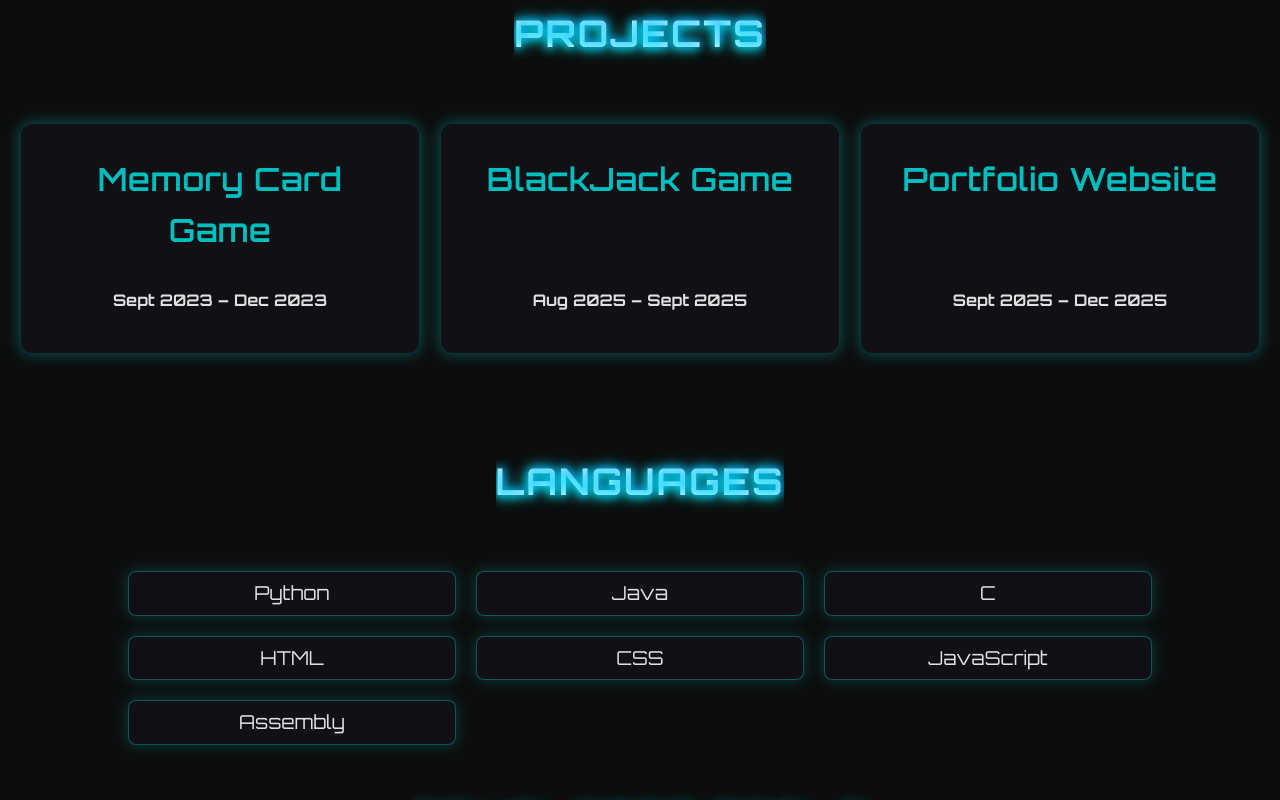
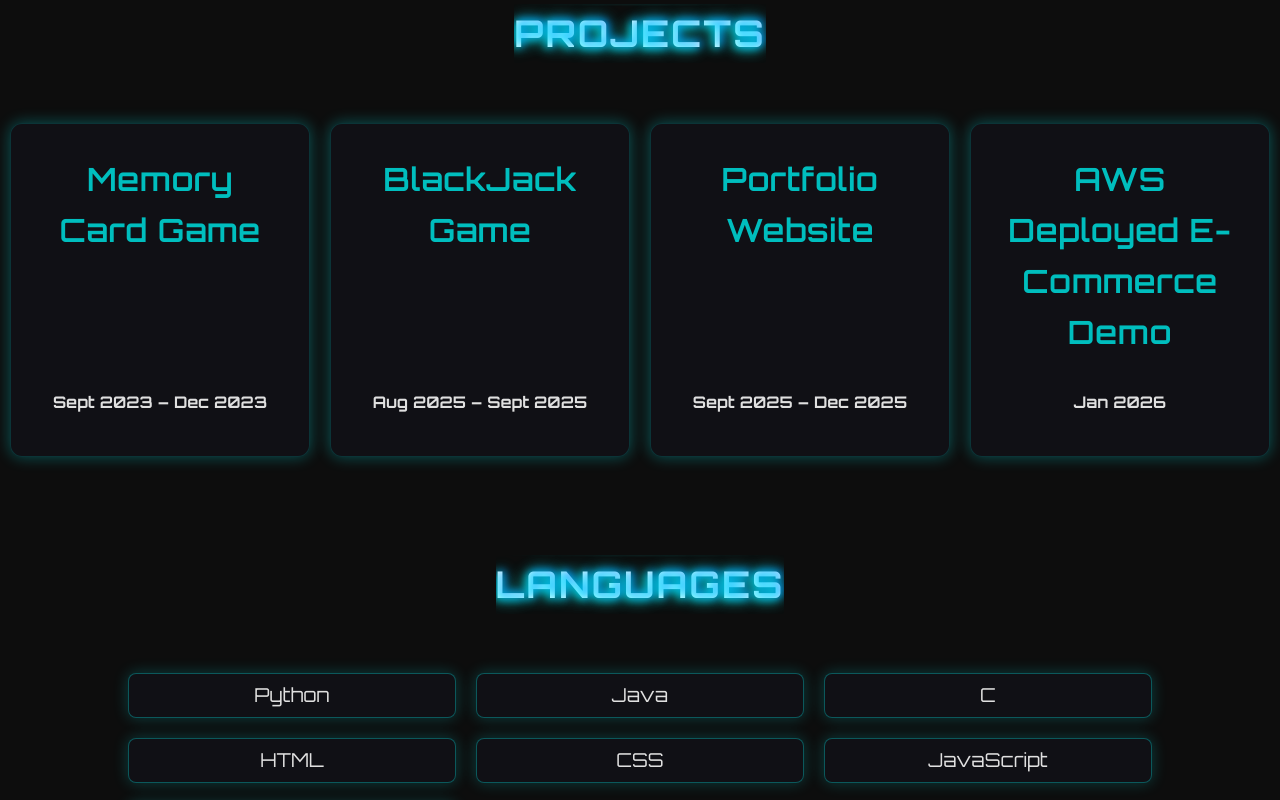
Before and after one commit to eSKay7/portfolio, a React (Vite) app: page / in a window 1280 px wide. Shown: the part 1340-2140 px from the top of the page. Built offline with nearby package versions, Linux system fonts and the light colour scheme.

Commit message:
Updated Projects section

```diff
--- a/src/Projects.jsx
+++ b/src/Projects.jsx
@@ -33,6 +33,16 @@ export default function Projects(){
                 "Applied modern UI/UX (glass morphism, blur effects) and integrated project highlights with GitHub links."
             ],
             link: "https://github.com/eSKay7/portfolio"
+        },
+        {
+            title: "AWS Deployed E-Commerce Demo",
+            stack: ["Node.js", "Express", "MySQL", "AWS Elastic Beanstalk", "AWS RDS"],
+            timeline: "Jan 2026",
+            summary: [
+                "Deployed a Node.js e-commerce demo on AWS Elastic Beanstalk with MySQL RDS backend, demonstrating cloud architecture and practical environment setup.",
+                "Configured environment variables, EC2 roles, and optionally S3 for image hosting to showcase secure AWS service integration and deployment workflow."
+            ],
+            link: "https://github.com/eSKay7/aws-ecommerce-demo"
         }
     ]
 
```
